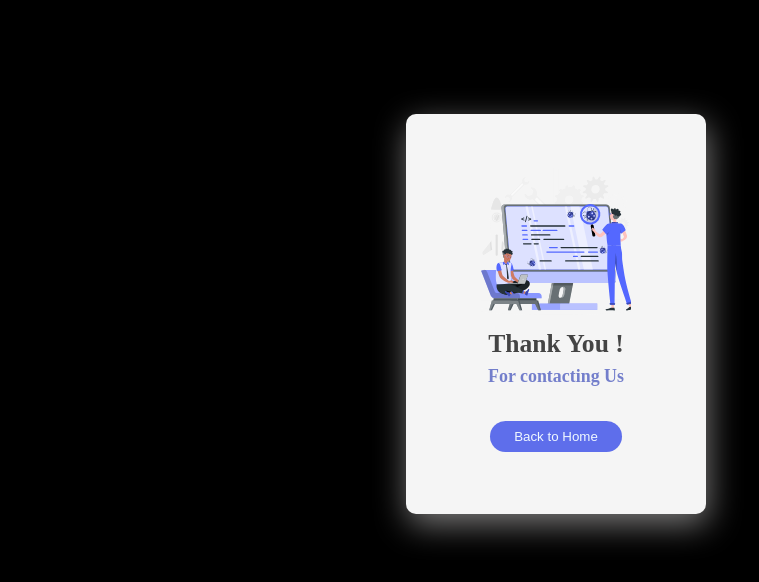
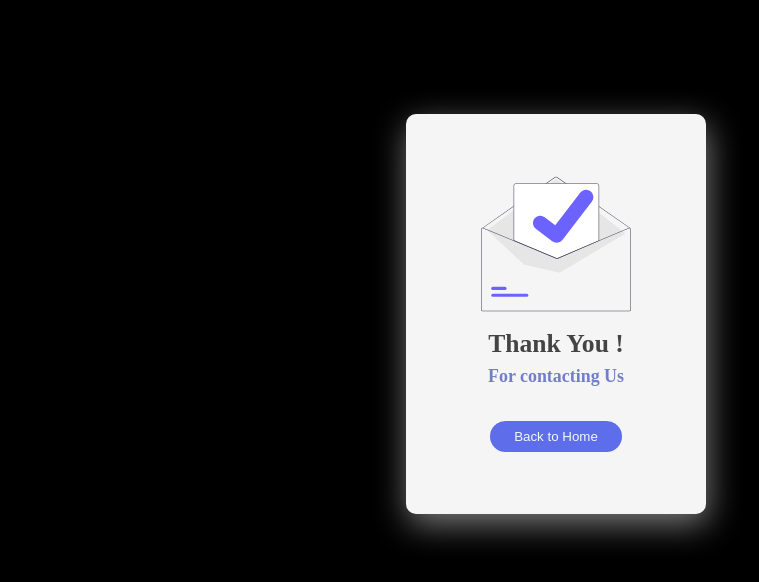
Before and after one commit to sahil0989/CodeSolver2.0, a website built with Vite: page contactSuccess.html in a window 1280 px wide. Shown: the part 86-668 px from the top of the page, without its empty margins (84-843 px from the left). Built offline with nearby package versions, Linux system fonts and the light colour scheme.

Commit message:
add mail img

```diff
--- a/contactSuccess.html
+++ b/contactSuccess.html
@@ -66,7 +66,6 @@
             left: 0;
             width: 100%;
             height: 100%;
-            object-fit: cover;
         }
 
         .content {
@@ -134,7 +133,7 @@
     </header>
     <div class="card">
         <div class="img-bx">
-            <img src="/images/Software code testing-rafiki.svg" alt="img"/>
+            <img src="/images/mail.svg" alt="img"/>
         </div>
         <div class="content">
             <div class="detail">
```
Also changed, not shown: images/mail.svg (added).
